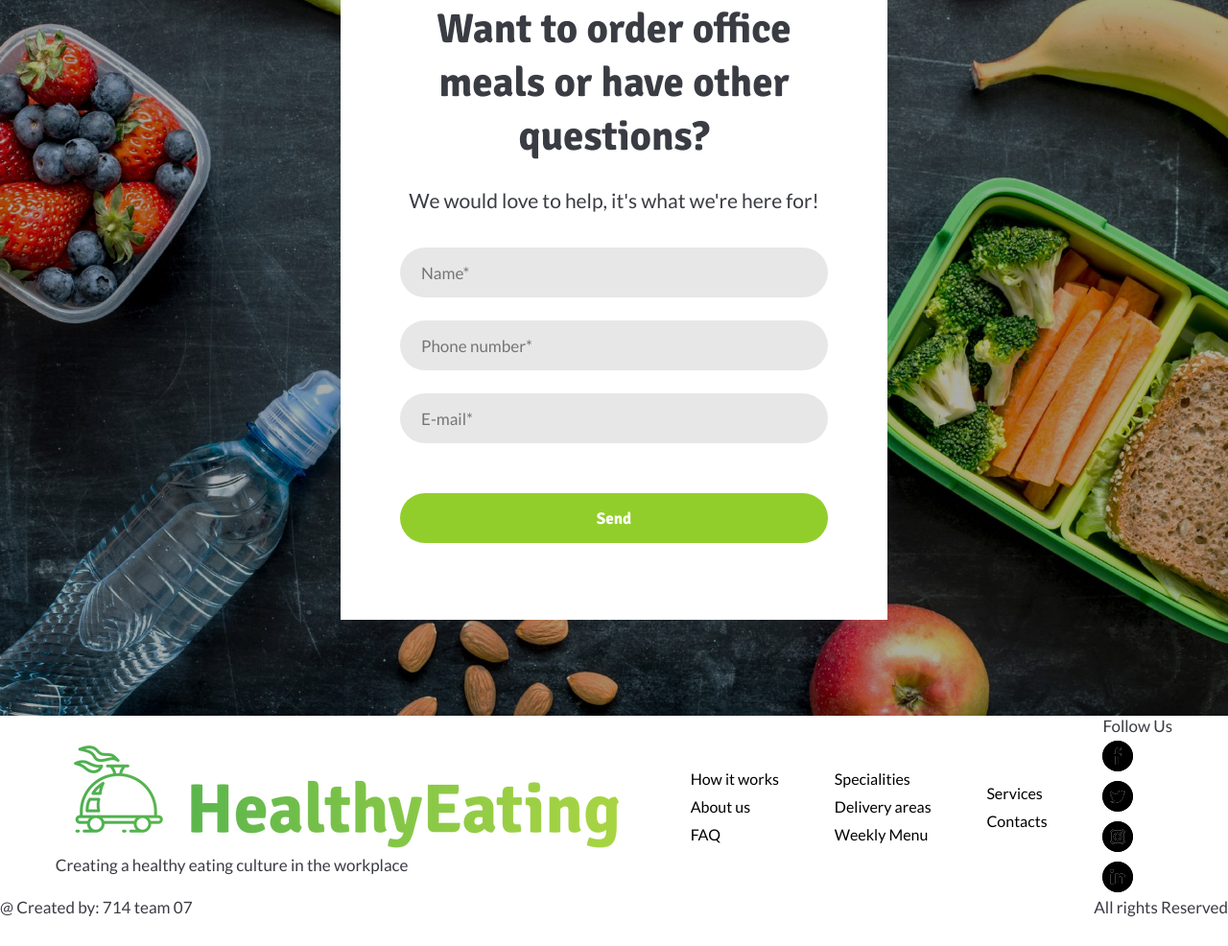
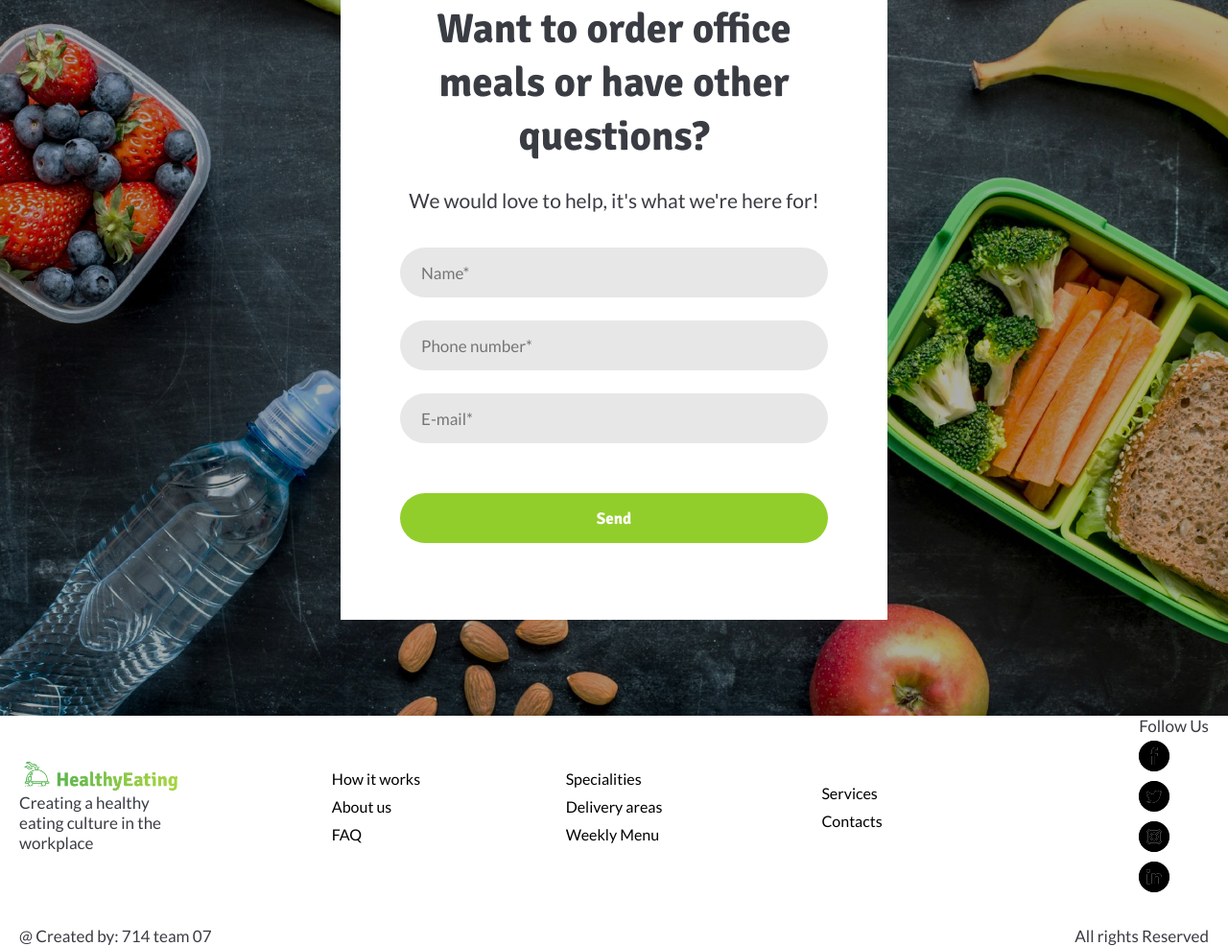
Before and after one commit to Olushyn/Olushyn-new, a plain HTML site: page index.html in a window 1280 px wide. Shown: the part 934-1920 px from the top of the page at 96% size. Before the commit the page ends 1890 px from the top, so only its background shows below. Drawn offline with Linux system fonts and the light colour scheme.

Commit message:
change footer css

```diff
--- a/css/footer.css
+++ b/css/footer.css
@@ -1,14 +1,53 @@
+.footer_menu {
+margin: auto;
+min-width: 320px;
+}
+
+.footer-foto {
+  width: 170px;
+  height: auto;
+}
+
+
 .copiright {
     display: flex;
     justify-content: space-between;
+    padding-top: 30px;
+position: relative;
+min-width: 320px;
+padding-left: 20px;
+padding-right: 20px;
+
+    margin: auto;
+}
+.footer-nav-menu {
+  /*display : flex;
+    align-items: center;
+   justify-content: space-evenly; */
+   display: grid;
+   grid-template-columns: 20fr 20fr 20fr 20fr 20fr;
+   font-family: 'Lato', sans-serif;
+   align-items: center;
+   min-width: 320px;
+   padding-left: 20px;
+   padding-right: 20px;
+
+
+
 
 }
-.footer-nav-menu {
-    display: flex;
-    align-items: center;
-   justify-content: space-evenly;
-   font-family: 'Lato', sans-serif;
-
+.footer-how,
+.footer-speci,
+.footer-service {
+  justify-self: center;
+}
+.logo-footer {
+  justify-self: start;
+  width: 180px;
+  height: auto;
+}
+.footer_follow_us {
+  justify-self: end;
 }
 .footer_social_item {
     display: flex;
--- a/index.html
+++ b/index.html
@@ -47,8 +47,8 @@
 </main>
 <footer class="footer_menu">
 <nav class="footer-nav-menu">
-  <div>
-<a href="#Header"><img src="img/healthy-eating-logo.png" alt="" /></a>
+  <div class="logo-footer">
+<a  href="#Header"><img class="footer-foto" src="img/healthy-eating-logo.png" alt="" /></a>
 <p>Creating a healthy eating culture in the workplace</p>
 </div>
 <!--<div class="footer-links">-->
```
